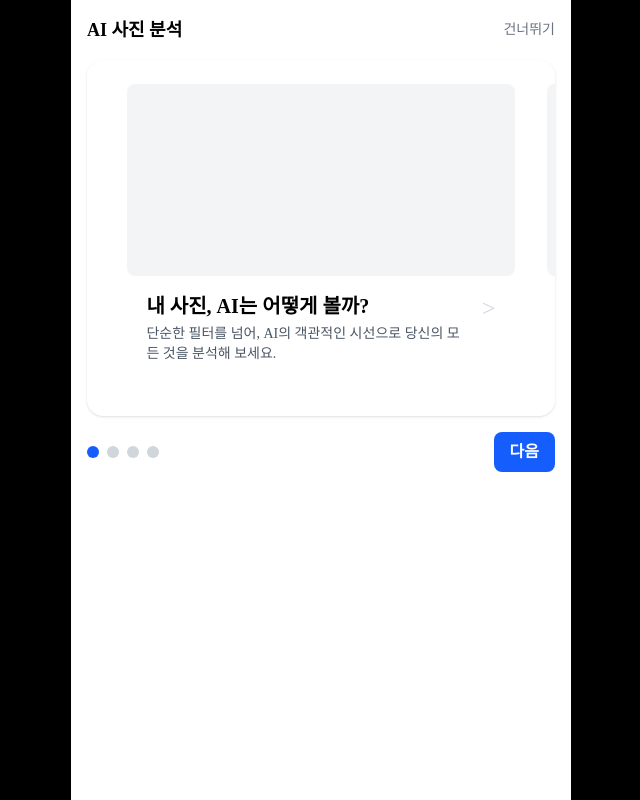
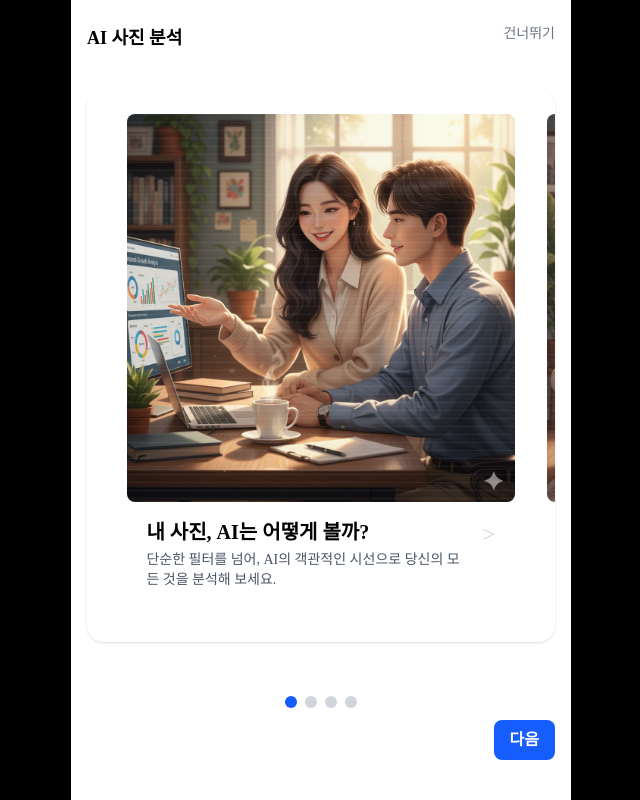
Before and after one commit to k0278kim/valyou-pre, a Next.js app: page /onboarding in a window 1280 px wide. Shown: the whole page, without its empty margins (319-959 px from the left). Built offline with nearby package versions, Linux system fonts and the light colour scheme; no server answers; a web font is replaced by a local one.

Commit message:
Onboarding_version1

```diff
--- a/app/(auth)/onboarding/OnboardingClient.tsx
+++ b/app/(auth)/onboarding/OnboardingClient.tsx
@@ -1,44 +1,31 @@
 "use client"
 
-import React, { useEffect, useState, useRef } from 'react'
-import Image from 'next/image'
+import React, { useEffect, useRef, useState } from "react"
 
 type Slide = { title: string; subtitle: string }
 
 const SLIDES: Slide[] = [
-  {
-    title: '내 사진, AI는 어떻게 볼까?',
-    subtitle: '단순한 필터를 넘어, AI의 객관적인 시선으로 당신의 모든 것을 분석해 보세요.'
-  },
-  {
-    title: '전문가처럼, 당신의 매력을 분석',
-    subtitle: '얼굴의 특징부터 전체적인 분위기까지. AI가 당신만의 고유한 매력을 찾아드립니다.'
-  },
-  {
-    title: 'AI가 제안하는 나만의 스타일',
-    subtitle: '오늘 입은 옷, 잘 어울리는지 궁금하다면? 패션 사진을 올려보세요. AI가 스타일을 분석합니다.'
-  },
-  {
-    title: '때로는 친구처럼, 무엇이든 대답해 줄게요',
-    subtitle: '분석 결과에 대해 더 궁금한 점이 있나요? 무엇이든 물어보세요. 당신의 AI 친구가 기다리고 있어요.'
-  }
+  { title: "내 사진, AI는 어떻게 볼까?", subtitle: "단순한 필터를 넘어, AI의 객관적인 시선으로 당신의 모든 것을 분석해 보세요." },
+  { title: "전문가처럼, 당신의 매력을 분석", subtitle: "얼굴의 특징부터 전체적인 분위기까지. AI가 당신만의 고유한 매력을 찾아드립니다." },
+  { title: "AI가 제안하는 나만의 스타일", subtitle: "오늘 입은 옷, 잘 어울리는지 궁금하다면? 패션 사진을 올려보세요. AI가 스타일을 분석합니다." },
+  { title: "때로는 친구처럼, 무엇이든 대답해 줄게요", subtitle: "분석 결과에 대해 더 궁금한 점이 있나요? 무엇이든 물어보세요. 당신의 AI 친구가 기다리고 있어요." }
 ]
 
 export default function OnboardingClient() {
   const [index, setIndex] = useState<number>(0)
   const [showLogin, setShowLogin] = useState<boolean>(false)
 
-  // 터치 스와이프 지원 (간단 구현)
+  // 터치 스와이프 지원
   const startX = useRef<number | null>(null)
 
   useEffect(() => {
     function onKey(e: KeyboardEvent) {
       if (showLogin) return
-      if (e.key === 'ArrowRight') setIndex((i) => Math.min(i + 1, SLIDES.length - 1))
-      if (e.key === 'ArrowLeft') setIndex((i) => Math.max(i - 1, 0))
+      if (e.key === "ArrowRight") setIndex((i) => Math.min(i + 1, SLIDES.length - 1))
+      if (e.key === "ArrowLeft") setIndex((i) => Math.max(i - 1, 0))
     }
-    window.addEventListener('keydown', onKey)
-    return () => window.removeEventListener('keydown', onKey)
+    window.addEventListener("keydown", onKey)
+    return () => window.removeEventListener("keydown", onKey)
   }, [showLogin])
 
   function onTouchStart(e: React.TouchEvent) {
@@ -55,53 +42,33 @@ export default function OnboardingClient() {
   }
 
   return (
-    <div className="max-w-lg mx-auto p-4">
-      <header className="flex items-center justify-between mb-4">
+    <div className="min-h-screen flex flex-col items-center justify-start p-4">
+      <header className="w-full max-w-lg relative mt-2">
         <div className="text-lg font-semibold">AI 사진 분석</div>
-        <button
-          className="text-sm text-gray-500 hover:text-gray-700"
-          onClick={() => setShowLogin(true)}
-        >
+        <button className="absolute right-0 top-0 text-sm text-gray-500 hover:text-gray-700" onClick={() => setShowLogin(true)}>
           건너뛰기
         </button>
       </header>
 
-      <div
-        className="bg-white rounded-2xl shadow p-6 overflow-hidden relative"
-        onTouchStart={onTouchStart}
-        onTouchEnd={onTouchEnd}
-      >
-        <div
-          className="flex transition-transform duration-300"
-          style={{ transform: `translateX(-${index * 100}%)` }}
-        >
+      {/* 카드: 화면 중앙으로 배치 */}
+      <div className="flex-1 w-full max-w-lg flex items-center justify-center">
+        <div className="bg-white rounded-2xl shadow p-6 overflow-hidden relative w-full" onTouchStart={onTouchStart} onTouchEnd={onTouchEnd}>
+          <div className="flex transition-transform duration-300" style={{ transform: `translateX(-${index * 100}%)` }}>
             {SLIDES.map((s, i) => (
               <div key={i} className="w-full flex-shrink-0 flex flex-col items-center text-center gap-4 px-4">
-              {/* visual: 배경 이미지 + 스캔 라인 */}
-              <div className={`relative w-full h-48 rounded-lg overflow-hidden bg-gray-100`}>
-                <div className={`absolute relative inset-0 relative`}>
-                  <Image src={`/onboarding/onboarding${i + 1}.png`} alt={s.title} fill className={"object-cover"} />
-                </div>
-                {/* 스캔 라인 */}
+                <div className="relative w-full aspect-square rounded-lg overflow-hidden bg-gray-100">
+                  <img src={`/onboarding/onboarding${i + 1}.png`} alt={s.title} className="absolute inset-0 w-full h-full object-cover" />
                   <div className="absolute inset-0 pointer-events-none">
                     <div className="h-full w-full bg-[linear-gradient(rgba(255,255,255,0.06)_1px,transparent_1px)] bg-[length:100%_8px]" />
                   </div>
-                {/* 미세 데이터 그래픽 (간단한 원형/선) */}
-                <div className="absolute right-4 bottom-4 text-white text-xs opacity-90">
-                </div>
                 </div>
 
-              {/* 제목 및 설명과 오른쪽 '>' 버튼 */}
                 <div className="w-full flex items-start justify-between max-w-[90%]">
                   <div className="text-left">
                     <h2 className="text-xl font-bold">{s.title}</h2>
                     <p className="text-sm text-gray-600 mt-1">{s.subtitle}</p>
                   </div>
-                <button
-                  className="ml-4 text-2xl text-gray-300 hover:text-gray-600"
-                  aria-label="다음으로"
-                  onClick={() => setIndex((idx) => Math.min(idx + 1, SLIDES.length - 1))}
-                >
+                  <button className="ml-4 text-2xl text-gray-300 hover:text-gray-600" aria-label="다음으로" onClick={() => setIndex((idx) => Math.min(idx + 1, SLIDES.length - 1))}>
                     &gt;
                   </button>
                 </div>
@@ -109,31 +76,23 @@ export default function OnboardingClient() {
             ))}
           </div>
         </div>
+      </div>
 
-      <div className="flex items-center justify-between mt-4">
+      {/* 중앙 정렬된 도트 그룹 */}
+      <div className="w-full max-w-lg flex justify-center mt-4">
         <div className="flex gap-2">
           {SLIDES.map((_, i) => (
-            <button
-              key={i}
-              aria-label={`슬라이드 ${i + 1}`}
-              onClick={() => setIndex(i)}
-              className={`w-3 h-3 rounded-full ${i === index ? 'bg-blue-600' : 'bg-gray-300'}`}
-            />
+            <button key={i} aria-label={`슬라이드 ${i + 1}`} onClick={() => setIndex(i)} className={`w-3 h-3 rounded-full ${i === index ? "bg-blue-600" : "bg-gray-300"}`} />
           ))}
         </div>
+      </div>
 
+      {/* 오른쪽 정렬된 컨트롤 */}
+      <div className="w-full max-w-lg flex justify-end mt-3 mb-6">
         <div className="flex flex-col items-end">
-          {index === SLIDES.length - 1 && (
-            <p className="text-xs text-gray-500 mb-1">로그인하고 당신의 첫 AI 친구 만나기</p>
-          )}
-          <button
-            className="px-4 py-2 bg-blue-600 text-white rounded-lg font-semibold"
-            onClick={() => {
-              if (index < SLIDES.length - 1) setIndex((i) => i + 1)
-              else setShowLogin(true)
-            }}
-          >
-            {index === SLIDES.length - 1 ? '구글 계정으로 시작하기' : '다음'}
+          {index === SLIDES.length - 1 && <p className="text-xs text-gray-500 mb-1">로그인하고 당신의 첫 AI 친구 만나기</p>}
+          <button className="px-4 py-2 bg-blue-600 text-white rounded-lg font-semibold" onClick={() => (index < SLIDES.length - 1 ? setIndex((i) => i + 1) : setShowLogin(true))}>
+            {index === SLIDES.length - 1 ? "구글 계정으로 시작하기" : "다음"}
           </button>
         </div>
       </div>
@@ -145,10 +104,7 @@ export default function OnboardingClient() {
             <p className="text-sm text-gray-600 mb-4">간편하게 로그인하고 시작해보세요.</p>
             <button className="w-full py-2 border rounded-md mb-2 font-semibold">G | 구글로 로그인</button>
             <button className="w-full py-2 border rounded-md mb-2 font-semibold">이메일로 로그인</button>
-            <button
-              className="w-full py-2 text-sm text-gray-600"
-              onClick={() => setShowLogin(false)}
-            >
+            <button className="w-full py-2 text-sm text-gray-600" onClick={() => setShowLogin(false)}>
               돌아가기
             </button>
             <p className="text-xs text-gray-400 mt-3">로그인 시 개인정보처리방침 및 이용약관에 동의하는 것으로 간주합니다.</p>
```
Lines whose indentation alone changed are shown as unchanged.
